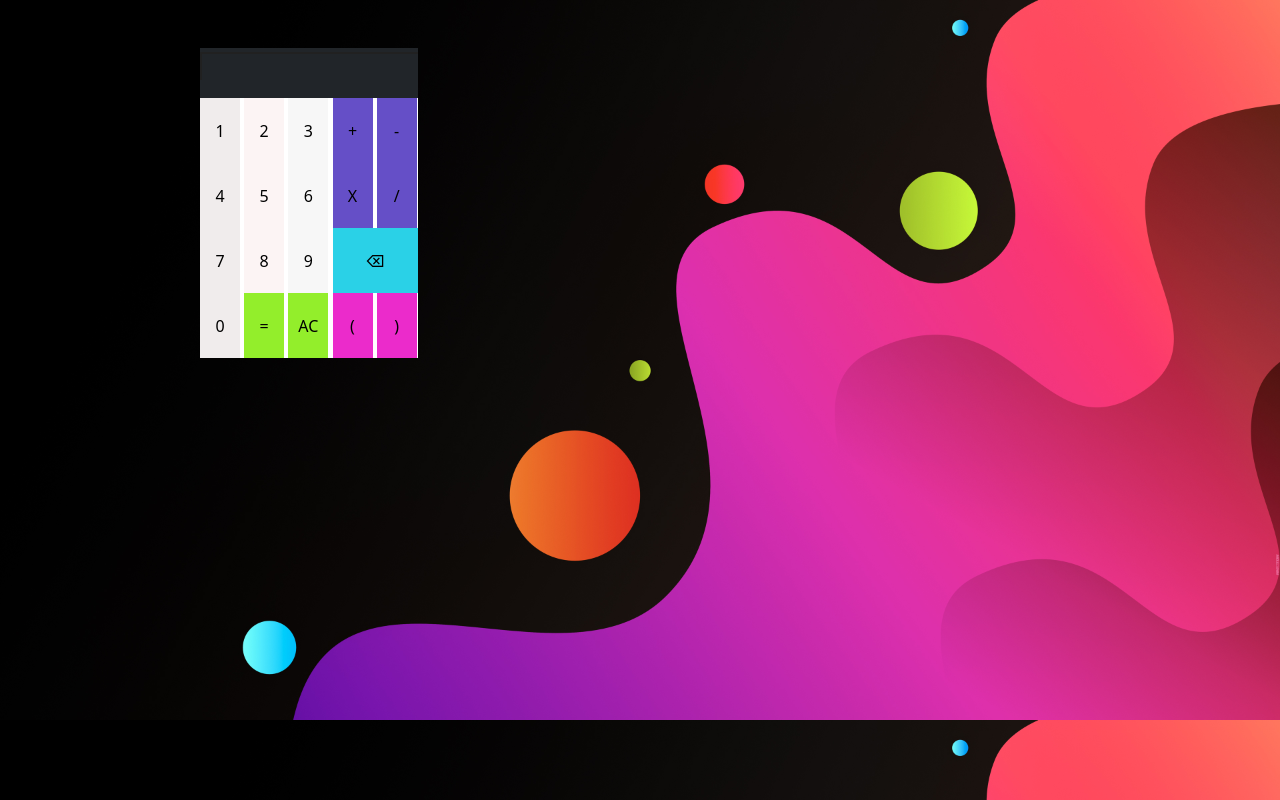
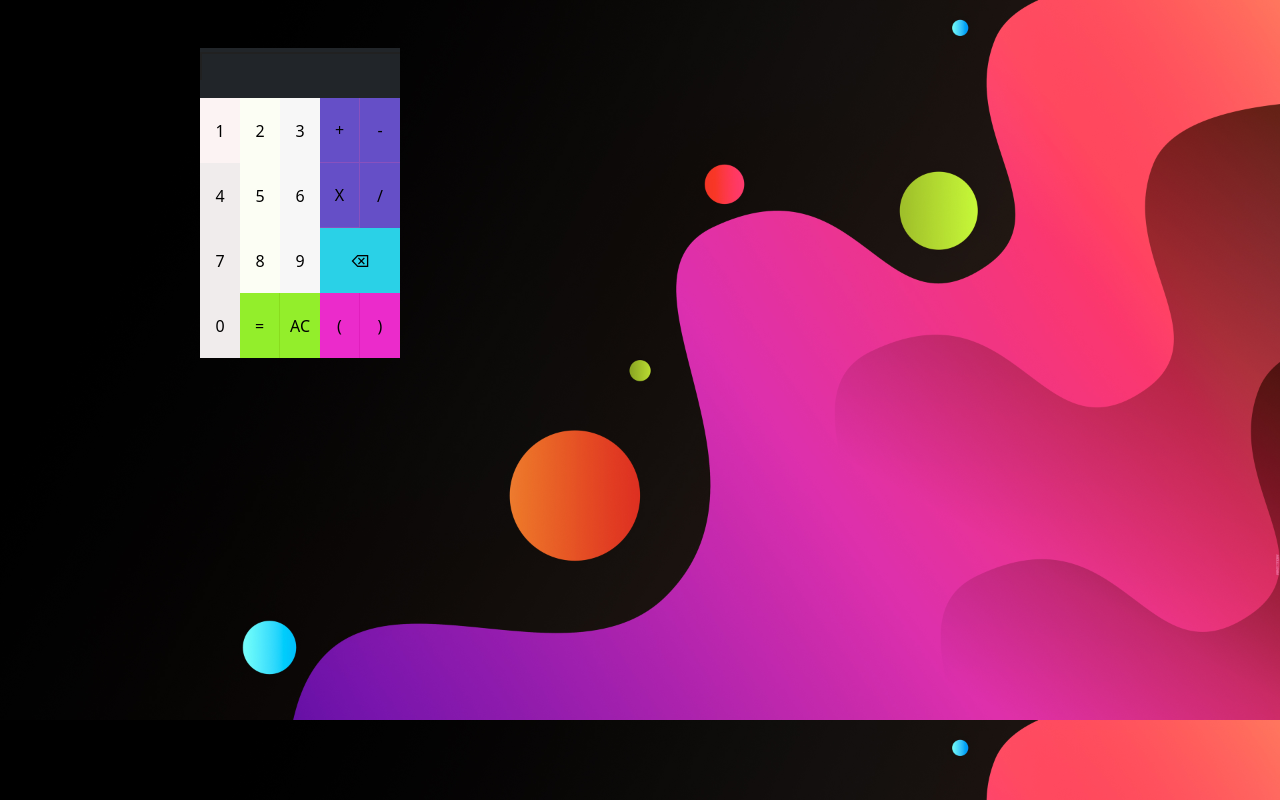
Before and after one commit to RinilBoban/calculator, a plain HTML site: page index.html in a window 1280 px wide. Drawn offline with nearby package versions, Linux system fonts and the light colour scheme.

Commit message:
updated almost final

```diff
--- a/calculator.css
+++ b/calculator.css
@@ -1,5 +1,5 @@
 .box{
-    width: 218.2px;
+    width: 200px;
     height: 50px;
     margin-left: 200px;
     /* background-color:lavenderblush; */
@@ -21,7 +21,19 @@ button{
 }
 .butt{
     margin-left: 200px;
-    width: 218.2px;
+    width: 200px;
     height: 260px;
     background-color: white;
 }
+.rowone{
+    display: flex;
+}
+.rowtwo{
+    display: flex;
+}
+.rowthree{
+    display: flex;
+}
+.rowfour{
+    display: flex;
+}
--- a/index.html
+++ b/index.html
@@ -14,26 +14,33 @@
 
     </div>
     <div class="butt">
-           <button onclick="display(1)" style="background-color: rgb(240, 236, 236);">1</button>
-            <button onclick="display(2)" style="background-color: rgb(252, 244, 244);">2</button>
+        <div class="rowone">
+           <button onclick="display(1)" style="background-color: rgb(252, 243, 243);">1</button>
+            <button onclick="display(2)" style="background-color: rgb(252, 254, 244);">2</button>
             <button onclick="display(3)" style="background-color: rgb(247, 247, 247);" >3</button>
-            <button onclick="display('+')" style="background-color: rgb(101, 79, 199);">+</button>
-            <button onclick="display('-')" style="background-color: rgb(101, 79, 199);">-</button><br>
+            <button onclick="display('+')" style="background-color: rgb(101, 79, 199); border-bottom: solid 1px rgb(136, 81, 190); border-right: solid 1px rgb(136, 81, 190);">+</button>
+            <button onclick="display('-')" style="background-color: rgb(101, 79, 199); border-bottom: solid 1px rgb(136, 81, 190);">-</button>
+        </div>
+        <div class="rowtwo">
             <button onclick="display(4)" style="background-color: rgb(240, 236, 236);">4</button>
-            <button onclick="display(5)" style="background-color: rgb(252, 244, 244);">5</button>
+            <button onclick="display(5)" style="background-color: rgb(252, 254, 244);">5</button>
             <button onclick="display(6)" style="background-color: rgb(247, 247, 247);">6</button>
-            <button onclick="display('*')" style="background-color: rgb(101, 79, 199);">X</button>
-            <button onclick="display('/')" style="background-color: rgb(101, 79, 199);">/</button><br>
+            <button onclick="display('*')" style="background-color: rgb(101, 79, 199);  border-bottom: solid 1px rgb(136, 81, 190); border-right: solid 1px rgb(136, 81, 190);">X</button>
+            <button onclick="display('/')" style="background-color: rgb(101, 79, 199);">/</button>
+        </div>
+        <div class="rowthree">
             <button onclick="display(7)" style="background-color: rgb(240, 236, 236);">7</button>
-            <button onclick="display(8)" style="background-color: rgb(252, 244, 244);">8</button>
+            <button onclick="display(8)" style="background-color: rgb(252, 254, 244);">8</button>
             <button onclick="display(9)" style="background-color: rgb(247, 247, 247);">9</button>
-            <button onclick="removeElement()" style="width: 85px; background-color:rgb(42, 209, 231);">&#9003</button><BR>
+            <button onclick="removeElement()" style="width: 80px; background-color:rgb(42, 209, 231);">&#9003</button><BR>
+        </div>
+        <div class="rowfour">
             <button onclick="display(0)" style="background-color: rgb(240, 236, 236);">0</button>
-            <button onclick="evaluateexp()" style="background-color: rgb(147, 238, 43);">=</button>
+            <button onclick="evaluateexp()" style="background-color: rgb(147, 238, 43); border-right: 1px solid rgb(137, 220, 30);">=</button>
             <button onclick="allclear()" style="background-color: rgb(147, 238, 43);">AC</button>
-            <button onclick="display('(')" style="background-color: rgb(235, 43, 203);">(</button>
+            <button onclick="display('(')" style="background-color: rgb(235, 43, 203); border-right: 1px solid rgb(225, 30, 190);">(</button>
             <button onclick="display(')')" style="background-color: rgb(235, 43, 203);">)</button>
-
+        </div>
     </div>
 </body>
 <script src="./calculator.js"></script>
```
